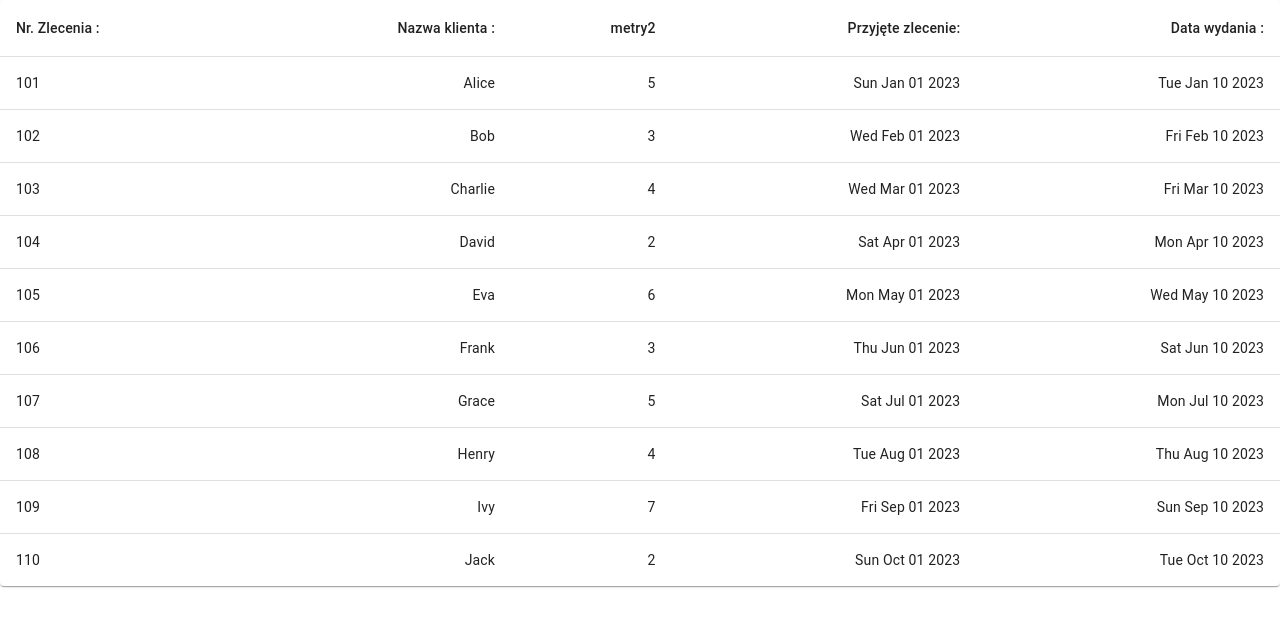
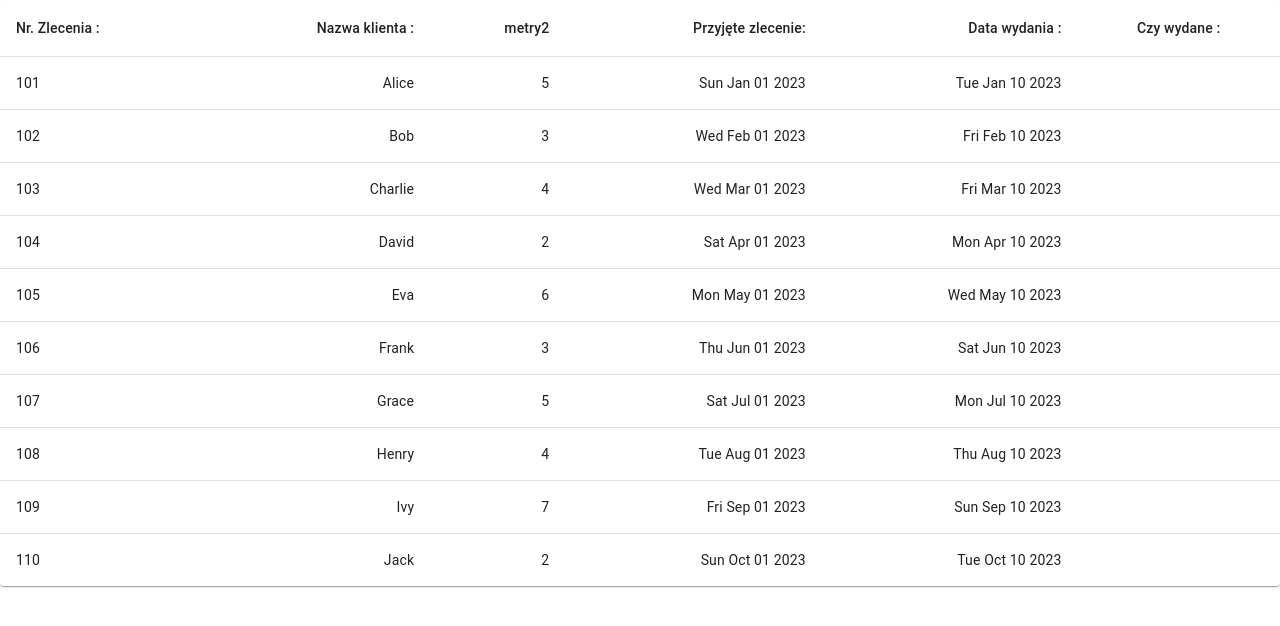
Before and after one commit to mowmikosmos1/primo-app, a React (Create React App) app: page / in a window 1280 px wide. Shown: the top 626 px of the page. Built offline with nearby package versions, Linux system fonts and the light colour scheme.

Commit message:
Add new TableCell - isFinished

```diff
--- a/src/OrdersList.tsx
+++ b/src/OrdersList.tsx
@@ -31,6 +31,7 @@ export const OrdersList = ({ orders }: { orders: OrderType[] }) => {
             <TableCell align="right">metry2</TableCell>
             <TableCell align="right">Przyjęte zlecenie: </TableCell>
             <TableCell align="right">Data wydania : </TableCell>
+            <TableCell align="center">Czy wydane : </TableCell>
           </TableRow>
         </TableHead>
         <TableBody>
@@ -50,6 +51,7 @@ export const OrdersList = ({ orders }: { orders: OrderType[] }) => {
               <TableCell align="right">
                 {order.endDate.toDateString()}
               </TableCell>
+              <TableCell align="right">{order.isFinished}</TableCell>
             </TableRow>
           ))}
         </TableBody>
```
